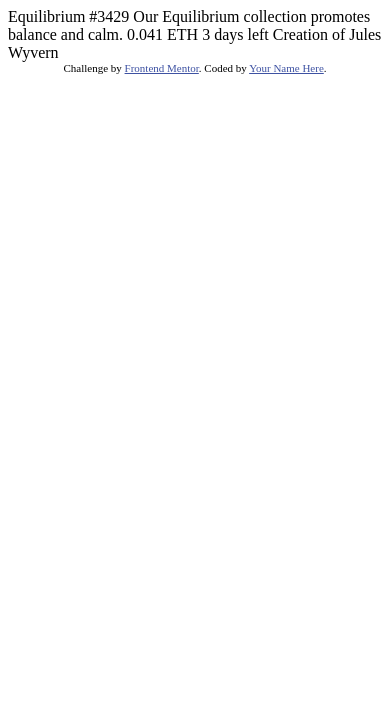
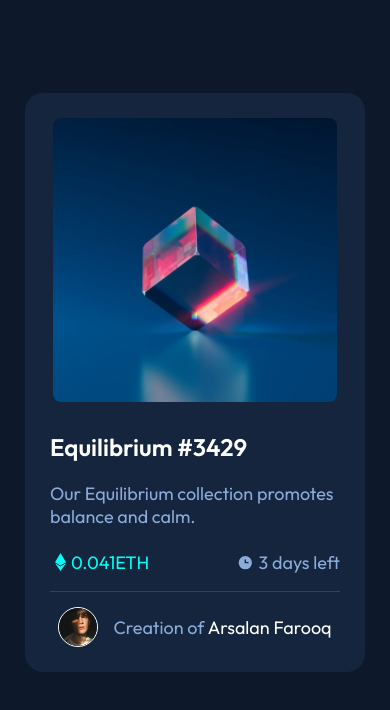
Before and after one commit to arslan-f/Card-component, a plain HTML site: page index.html in a window 390 px wide. Drawn offline with Linux system fonts and the light colour scheme.

Commit message:
finished mobile size

```diff
--- a/index.html
+++ b/index.html
@@ -5,29 +5,46 @@
   <meta name="viewport" content="width=device-width, initial-scale=1.0"> <!-- displays site properly based on user's device -->
 
   <link rel="icon" type="image/png" sizes="32x32" href="./images/favicon-32x32.png">
+  <link rel="stylesheet" href="style.css">
 
   <title>Frontend Mentor | NFT preview card component</title>
 
-  <!-- Feel free to remove these styles or customise in your own stylesheet 👍 -->
   <style>
-    .attribution { font-size: 11px; text-align: center; }
-    .attribution a { color: hsl(228, 45%, 44%); }
+    @import url('https://fonts.googleapis.com/css2?family=Outfit:wght@300;400;600&display=swap');
   </style>
+
+
+
 </head>
 <body>
+  <div class="main-container">
+    <img class="img-equilibium" src="images/image-equilibrium.jpg" alt="equilibrium">
+    <div class="content-ctr">
+      <h2>Equilibrium #3429</h2>
+      <p>Our Equilibrium collection promotes balance and calm.</p>
+      <div class="eth-and-days-left">
+        <div class="eth">
+          <img src="images/icon-ethereum.svg" alt="ethereum">
+          <p class="cyan-color">0.041ETH</p>
+        </div>
+        <div class="days-left">
+          <img src="images/icon-clock.svg" alt="clock">
+          <p>3 days left</p>
+        </div>
+      </div>
+    </div>
+    <div class="divide-line"><hr></div>
+    <div class="creator">
+      <img class="creator-img" src="images/image-avatar.png" alt="Arsalan">
+      <p>Creation of <span class="white-color">Arsalan Farooq</span></p>
+    </div>
+  </div>
 
-  Equilibrium #3429
-
-  Our Equilibrium collection promotes balance and calm.
-
-  0.041 ETH
-  3 days left
-
-  Creation of Jules Wyvern
-
-  <div class="attribution">
-    Challenge by <a href="https://www.frontendmentor.io?ref=challenge" target="_blank">Frontend Mentor</a>.
-    Coded by <a href="#">Your Name Here</a>.
-  </div>
+  <footer>
+    <div class="attribution">
+      Challenge by <a href="https://www.frontendmentor.io?ref=challenge" target="_blank">Frontend Mentor</a>.
+      Coded by <a href="#">Arsalan Farooq</a>.
+    </div>
+  </footer>
 </body>
 </html>
--- /dev/null
+++ b/style.css
@@ -0,0 +1,94 @@
+html{
+    box-sizing: border-box;
+}
+*, *::before, *::after{box-sizing:inherit;}
+*{
+    margin: 0;
+    padding: 0;
+}
+body{
+    margin: 0;
+    padding: 0;
+    background-color:hsl(217, 54%, 11%);
+    color: hsl(0, 0%, 100%);
+    font-family: 'Outfit', sans-serif;
+}
+p{
+    font-size: 18px;
+    color: hsl(215, 51%, 70%);
+}
+.white-color{
+    color: white;
+}
+.cyan-color{
+    color: hsl(178, 100%, 50%);
+}
+.divide-line{
+    width: 100%;
+    margin: 15px;
+}
+.divide-line hr{
+    border: none;
+    border-top: 1px solid hsl(215, 32%, 27%);
+}
+.main-container{
+    width: 340px;
+    background-color:hsl(216, 50%, 16%);
+    border-radius: 18px;
+    display: flex;
+    flex-direction: column;
+    align-items: center;
+    justify-content: center;
+    padding: 25px;
+    margin: 11vh auto;
+}
+.img-equilibium{
+    width: 98%;
+    border-radius: 8px;
+    margin-bottom: 30px;
+}
+.content-ctr > h2, .content-ctr > p{
+    margin-bottom: 20px;
+}
+.eth-and-days-left{
+    display: flex;
+    justify-content: space-between;
+}
+.eth-and-days-left img{
+    margin: 5px;
+}
+.eth, .days-left{
+    display: flex;
+    align-items: center;
+}
+
+.creator{
+    display: flex;
+    align-items: center;
+}
+.creator-img{
+    width: 40px;
+    border: 1px solid white;
+    border-radius:100%;
+    margin-right: 15px;
+}
+
+
+
+
+
+
+
+
+
+
+
+
+.attribution {
+    display: none;
+    font-size: 11px;
+    text-align: center;
+}
+.attribution a {
+    color: hsl(228, 45%, 44%);
+}
```
